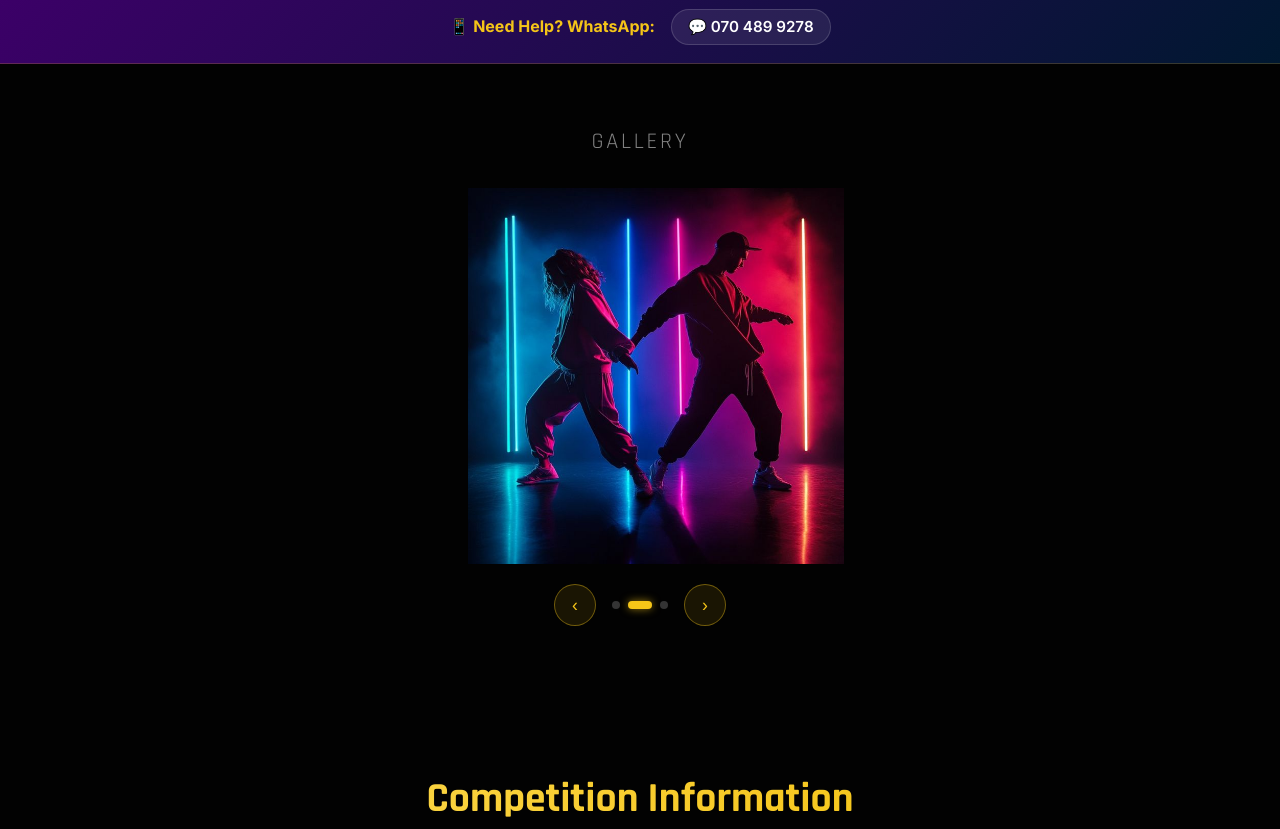
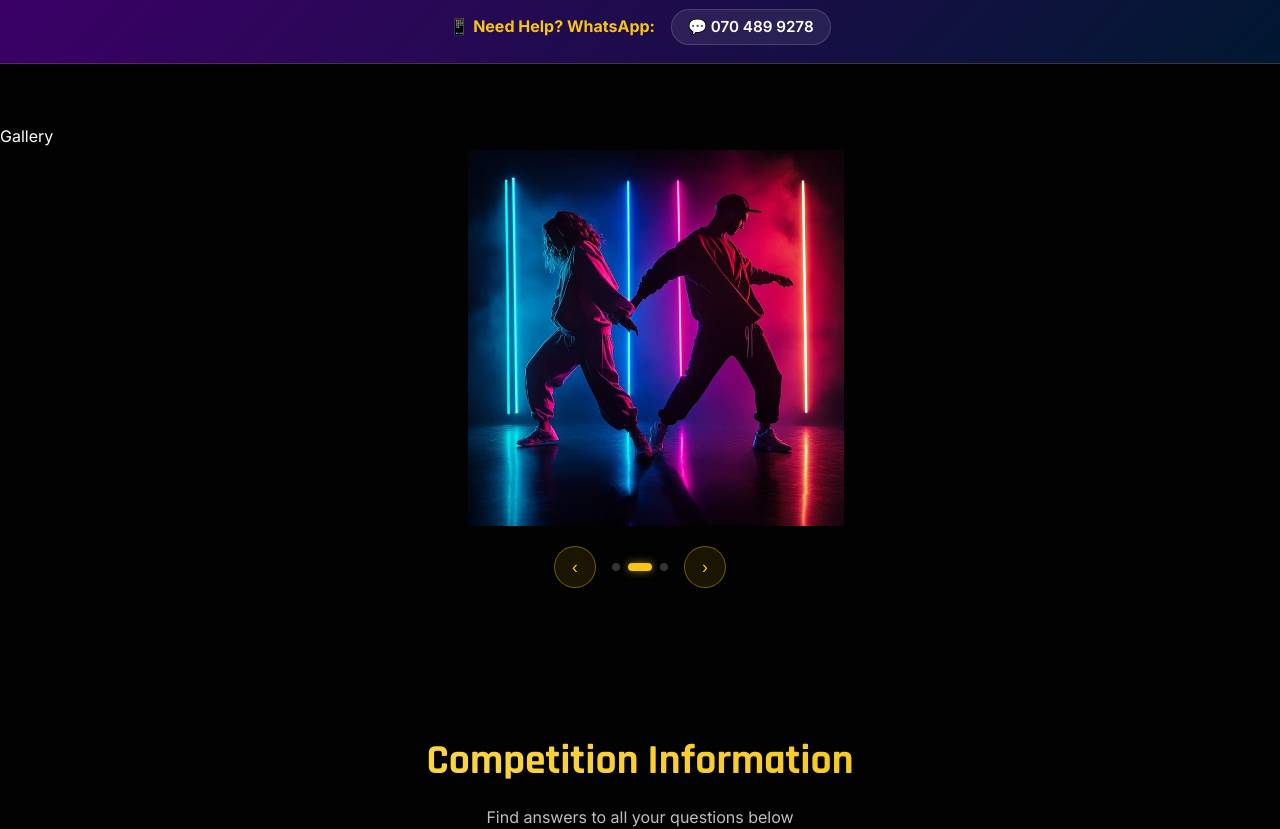
Before and after one commit to Navoda-Perera/dance, a React (Vite) app: page / in a window 1280 px wide. Shown: the part 1520-2349 px from the top of the page. Built offline with nearby package versions, Linux system fonts and the light colour scheme; a web font is replaced by a local one.

Commit message:
remove name

```diff
--- a/src/components/ImageSlider.css
+++ b/src/components/ImageSlider.css
@@ -6,15 +6,7 @@
   overflow: hidden;
 }
 
-.slider-section-title {
-  text-align: center;
-  font-family: var(--font-display);
-  font-size: 1.4rem;
-  color: var(--text-muted);
-  letter-spacing: 0.12em;
-  text-transform: uppercase;
-  margin-bottom: 28px;
-}
+
 
 .slider-wrapper {
   position: relative;
```
